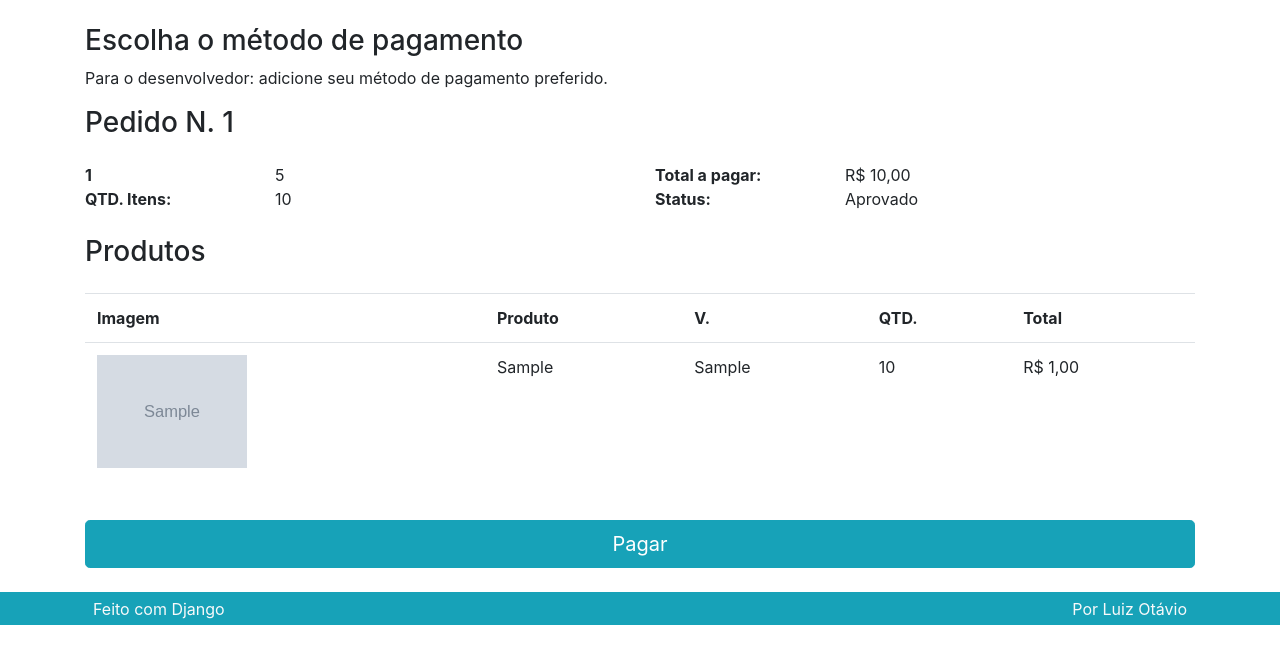
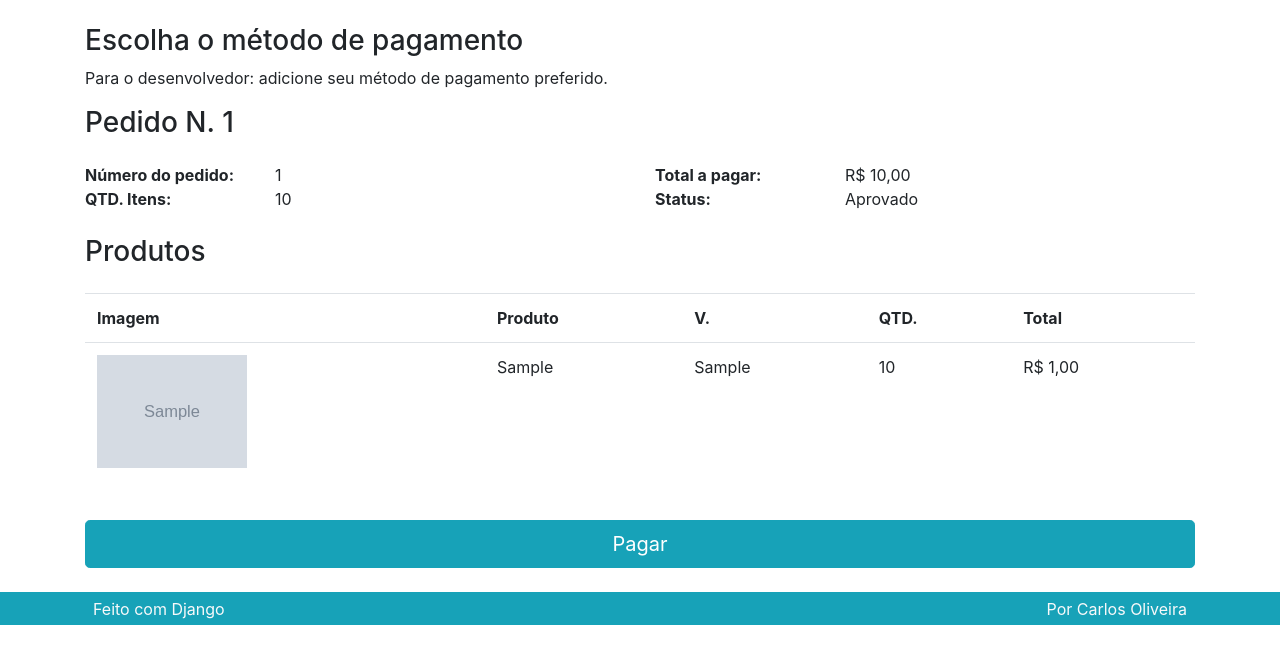
Before and after one commit to CarlosSergioOliveira1985/Ecommerce-Djando-2026, a Django app: page /pedido/pagar/1 in a window 1280 px wide. Shown: the part 56-720 px from the top of the page. Run offline with Django 5.2, Linux system fonts and the light colour scheme; a user stored in the database is signed in; tables that the repository leaves empty hold one stand-in row (values such as "Sample post"); grey boxes marked "Sample" are stand-in pictures; some libraries are stand-ins or nearby versions.

Commit message:
Terminando Detalhe do pedido

```diff
--- a/pedido/templates/pedido/pagar.html
+++ b/pedido/templates/pedido/pagar.html
@@ -14,65 +14,7 @@
     </div>
 </div>
 
-<div class="row">
-    <div class="col">
-        <h3>{{ pedido }}</h3>
-
-        <div class="row mt-4">
-            <div class="col-lg-2 font-weight-bold">{{pedido.id}}</div>
-            <div class="col-lg-4">5</div>
-            <div class="col-lg-2 font-weight-bold">Total a pagar:</div>
-            <div class="col-lg-4">{{pedido.total|formata_preco}}</div>
-
-            <div class="col-lg-2 font-weight-bold">QTD. Itens:</div>
-            <div class="col-lg-4">{{pedido.qtd_total}}</div>
-            <div class="col-lg-2 font-weight-bold">Status:</div>
-            <div class="col-lg-4">{{pedido.get_status_display}}</div>
-        </div>
-
-        <div class="row mt-4">
-            <div class="col">
-                <h3>Produtos</h3>
-            </div>
-        </div>
-
-        <div class="table-responsive mt-3">
-            <table class="table">
-                <tr>
-                    <th class="d-none d-lg-block">Imagem</th>
-                    <th>Produto</th>
-                    <th>V.</th>
-                    <th>QTD.</th>
-                    <th>Total</th>
-                </tr>
-
-                {% for linha in pedido.itempedido_set.all %}
-                <tr>
-                    <td class="d-none d-lg-block">
-                        <img class="cart-img" src="{% get_media_prefix %}{{linha.imagem}}">
-                    </td>
-                    <td>{{linha.produto}}</td>
-                    <td>{{linha.variacao}}</td>
-                    <td>{{linha.quantidade}}</td>
-                    <td>
-                        {% if linha.preco_promocional %}
-                        {{linha.preco_promocional|formata_preco}}
-                        {% else %}
-                        {{linha.preco|formata_preco}}
-                        {% endif %}
-                    </td>
-                </tr>
-                {% endfor %}
-            </table>
-        </div>
-
-
-
-
-
-    </div>
-</div>
-
+{% include "parciais/pedido.html" %}
 <div class="row mt-4">
     <div class="col">
         <a href="#" class="btn btn-primary btn-block btn-lg">Pagar</a>
--- a/pedido/views.py
+++ b/pedido/views.py
@@ -1,24 +1,26 @@
-from django.shortcuts import render, redirect, reverse
+from django.shortcuts import redirect, reverse
 from django.views.generic import ListView, DetailView
-from django.views  import View
-from django.http import HttpResponse
+from django.views import View
+# from django.http import HttpResponse
 from django.contrib import messages
+
 from produto.models import Variacao
+from .models import Pedido, ItemPedido
+
 from utils import utils
-from .models import Pedido, ItemPedido
 
 
 class DispatchLoginRequiredMixin(View):
-    def dispatch(self,*args, **kwargs):
+    def dispatch(self, *args, **kwargs):
         if not self.request.user.is_authenticated:
-              return redirect('perfil:criar')
+            return redirect('perfil:criar')
 
         return super().dispatch(*args, **kwargs)
 
     def get_queryset(self, *args, **kwargs):
-            qs = super().get_queryset(*args, **kwargs)
-            qs = qs.filter(usuario=self.request.user)
-            return qs
+        qs = super().get_queryset(*args, **kwargs)
+        qs = qs.filter(usuario=self.request.user)
+        return qs
 
 
 class Pagar(DispatchLoginRequiredMixin, DetailView):
@@ -28,106 +30,104 @@ class Pagar(DispatchLoginRequiredMixin, DetailView):
     context_object_name = 'pedido'
 
 
-
 class SalvarPedido(View):
-
-
     template_name = 'pedido/pagar.html'
 
     def get(self, *args, **kwargs):
         if not self.request.user.is_authenticated:
-                messages.error(
-                    self.request,
-                    "Você precisa fazer login"
-                )
-                return redirect('perfil:criar')
+            messages.error(
+                self.request,
+                'Você precisa fazer login.'
+            )
+            return redirect('perfil:criar')
 
         if not self.request.session.get('carrinho'):
-                        messages.error(
-                            self.request,
-                            "Adicione produtos em seu carrinho"
-                        )
-                        return redirect('produto:lista')
+            messages.error(
+                self.request,
+                'Seu carrinho está vazio.'
+            )
+            return redirect('produto:lista')
 
         carrinho = self.request.session.get('carrinho')
         carrinho_variacao_ids = [v for v in carrinho]
-        db_variacoes = list(
-                Variacao.objects.select_related('produto')
-                .filter(id__in=carrinho_variacao_ids)
-            )
+        bd_variacoes = list(
+            Variacao.objects.select_related('produto')
+            .filter(id__in=carrinho_variacao_ids)
+        )
 
-        for variacao in db_variacoes:
+        for variacao in bd_variacoes:
             vid = str(variacao.id)
+
             estoque = variacao.estoque
             qtd_carrinho = carrinho[vid]['quantidade']
             preco_unt = carrinho[vid]['preco_unitario']
             preco_unt_promo = carrinho[vid]['preco_unitario_promocional']
 
-            error_msg_estoque = ""
+            error_msg_estoque = ''
 
-            if estoque <qtd_carrinho:
+            if estoque < qtd_carrinho:
                 carrinho[vid]['quantidade'] = estoque
                 carrinho[vid]['preco_quantitativo'] = estoque * preco_unt
                 carrinho[vid]['preco_quantitativo_promocional'] = estoque * \
                     preco_unt_promo
 
-                error_msg_estoque = "Algum produto do seu carrinho não tem a quantidade solicitada."\
-                                        "Reduzimos a quantidade para a quantidade em estoque."
+                error_msg_estoque = 'Estoque insuficiente para alguns '\
+                    'produtos do seu carrinho. '\
+                    'Reduzimos a quantidade desses produtos. Por favor, '\
+                    'verifique quais produtos foram afetados a seguir.'
 
-                if error_msg_estoque:
-                    messages.error(
-                        self.request,
-                        error_msg_estoque
-                    )
-                    self.request.session.save()
-                    return redirect('produto:carrinho')
+            if error_msg_estoque:
+                messages.error(
+                    self.request,
+                    error_msg_estoque
+                )
 
+                self.request.session.save()
+                return redirect('produto:carrinho')
 
-        qtd_total_carrinho =  utils.cart_total_qtd(carrinho)
-        valor_total_carrinho =  utils.cart_totals(carrinho)
+        qtd_total_carrinho = utils.cart_total_qtd(carrinho)
+        valor_total_carrinho = utils.cart_totals(carrinho)
 
         pedido = Pedido(
             usuario=self.request.user,
             total=valor_total_carrinho,
             qtd_total=qtd_total_carrinho,
-            status="C",
-            )
+            status='C',
+        )
 
         pedido.save()
 
         ItemPedido.objects.bulk_create(
             [
-                    ItemPedido(
+                ItemPedido(
                     pedido=pedido,
                     produto=v['produto_nome'],
                     produto_id=v['produto_id'],
                     variacao=v['variacao_nome'],
                     variacao_id=v['variacao_id'],
                     preco=v['preco_quantitativo'],
-                    preco_promocional=v.get('preco_quantitativo_promocional') or 0,
+                    preco_promocional=v['preco_quantitativo_promocional'],
                     quantidade=v['quantidade'],
                     imagem=v['imagem'],
-
-
-                    ) for v in carrinho.values()
+                ) for v in carrinho.values()
             ]
-
         )
 
         del self.request.session['carrinho']
+
         return redirect(
-              reverse(
-                    'pedido:pagar',
-                    kwargs={
-                         'pk': pedido.pk
-                    }
-              )
+            reverse(
+                'pedido:pagar',
+                kwargs={
+                    'pk': pedido.pk
+                }
+            )
         )
 
 
 class Detalhe(DispatchLoginRequiredMixin, DetailView):
     model = Pedido
-    context_object_name = 'pedidos'
+    context_object_name = 'pedido'
     template_name = 'pedido/detalhe.html'
     pk_url_kwarg = 'pk'
 
--- a/templates/parciais/footer.html
+++ b/templates/parciais/footer.html
@@ -1,4 +1,3 @@
-
 {% load static %}
 
 
@@ -12,7 +11,7 @@
             </div>
             <div class="col">
                 <div class="p-1 text-right">
-                        <span class="align-middle p-1">Por Luiz Otávio</span>
+                    <span class="align-middle p-1">Por Carlos Oliveira</span>
                 </div>
             </div>
         </div>
--- a/templates/parciais/nav.html
+++ b/templates/parciais/nav.html
@@ -38,7 +38,7 @@
 
             {% if request.session.carrinho %}
             <li class="nav-item">
-                <a class="nav-link nav-cart-link active" href="{% url " produto:carrinho" %}">
+                <a class="nav-link nav-cart-link active" href="{% url  'produto:carrinho' %}">
                     <span class="nav-cart-text mr-1">
                         Carrinho
                     </span>
--- /dev/null
+++ b/templates/parciais/pedido.html
@@ -0,0 +1,57 @@
+{% load static %}
+{% load omfilters %}
+
+<div class="row">
+    <div class="col">
+        <h3>{{ pedido }}</h3>
+
+        <div class="row mt-4">
+            <div class="col-lg-2 font-weight-bold">Número do pedido:</div>
+            <div class="col-lg-4">{{ pedido.id }}</div>
+            <div class="col-lg-2 font-weight-bold">Total a pagar:</div>
+            <div class="col-lg-4">{{ pedido.total|formata_preco}}</div>
+
+            <div class="col-lg-2 font-weight-bold">QTD. Itens:</div>
+            <div class="col-lg-4">{{ pedido.qtd_total }}</div>
+            <div class="col-lg-2 font-weight-bold">Status:</div>
+            <div class="col-lg-4">{{ pedido.get_status_display }}</div>
+        </div>
+
+        <div class="row mt-4">
+            <div class="col">
+                <h3>Produtos</h3>
+            </div>
+        </div>
+
+        <div class="table-responsive mt-3">
+            <table class="table">
+                <tr>
+                    <th class="d-none d-lg-block">Imagem</th>
+                    <th>Produto</th>
+                    <th>V.</th>
+                    <th>QTD.</th>
+                    <th>Total</th>
+                </tr>
+
+                {% for linha in pedido.itempedido_set.all %}
+                <tr>
+                    <td class="d-none d-lg-block">
+                        <img class="cart-img" src="{% get_media_prefix %}{{ linha.imagem }}">
+                    </td>
+                    <td>{{ linha.produto }}</td>
+                    <td>{{ linha.variacao }}</td>
+                    <td>{{ linha.quantidade }}</td>
+                    <td>
+                        {% if linha.preco_promocional %}
+                        {{ linha.preco_promocional|formata_preco }}
+                        {% else %}
+                        {{ linha.preco|formata_preco }}
+                        {% endif %}
+                    </td>
+                </tr>
+                {% endfor %}
+
+            </table>
+        </div>
+    </div>
+</div>
```
Also changed, not shown: pedido/templates/pedido/detalhe.html (+12 -0 lines). Lines whose indentation alone changed are shown as unchanged.
